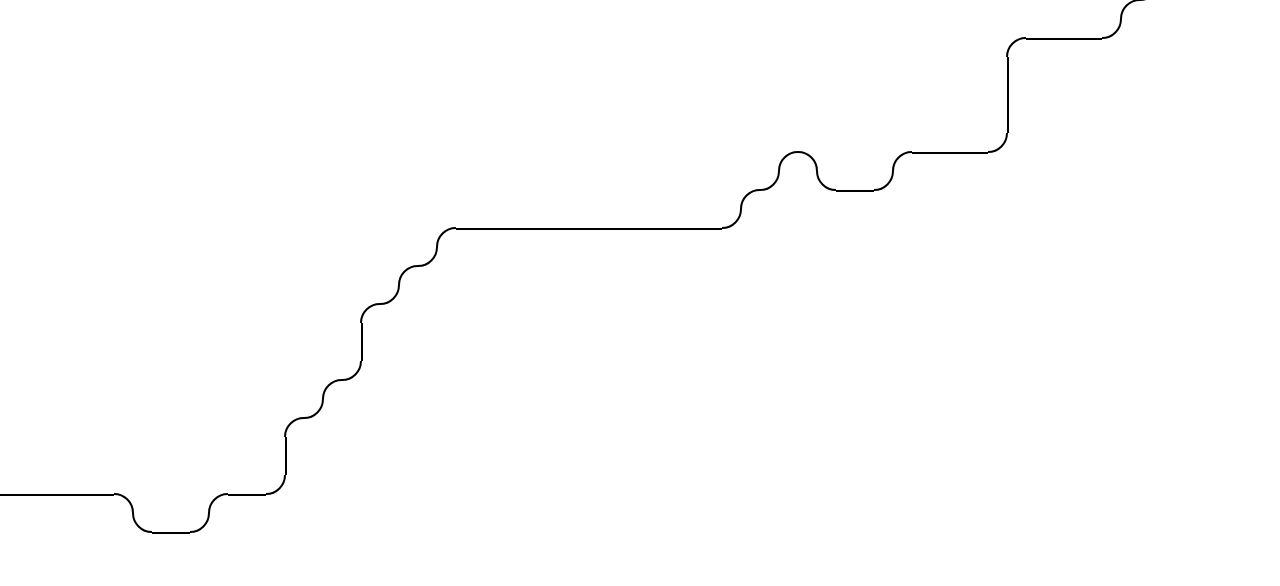
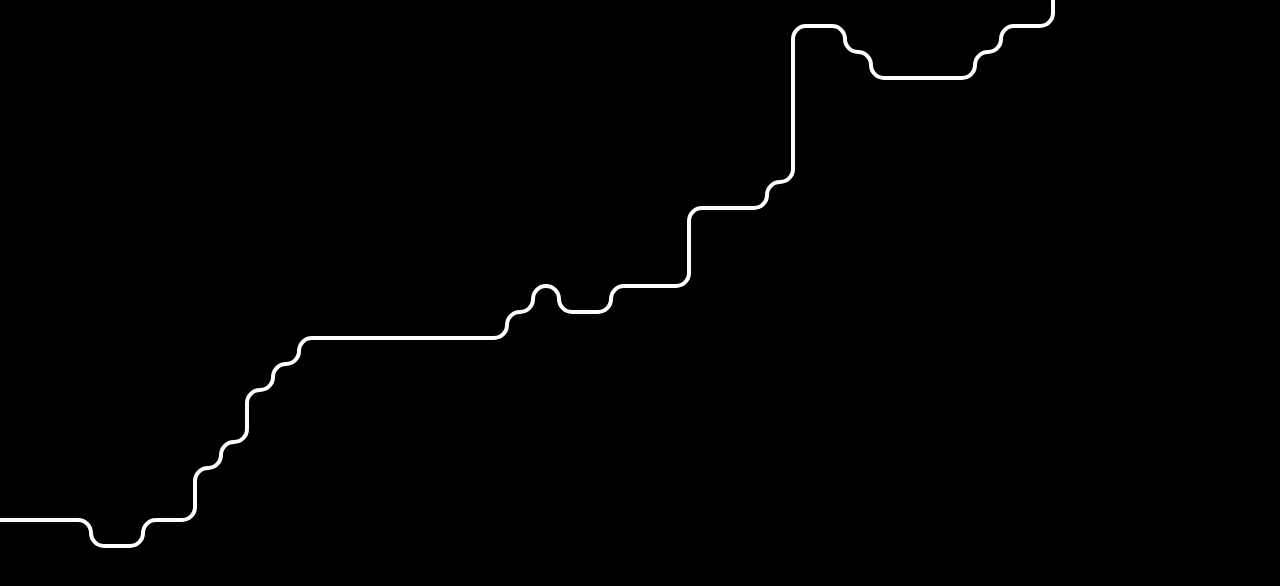
Before and after one commit to AngelRionCervi/somedrawings, a plain HTML site: page index.html in a window 1280 px wide. Drawn offline with Linux system fonts and the light colour scheme.

Commit message:
adjustment

```diff
--- a/drawMeStuff.js
+++ b/drawMeStuff.js
@@ -1,7 +1,8 @@
-const lineCount = 20;
-const lineHeight = 2;
+const lineCount = 30;
+const lineHeight = 4;
 const frameSpeed = 10;
-const steps = 100;
+const steps = 300;
+const fillColor = "#FFFFFF"
 
 let prevPos = 'strHor';
 
@@ -161,7 +162,7 @@ function draw(path) {
 	//console.log(path)
 
 	let ctx = canvas.getContext("2d");
-	ctx.fillStyle = "black";
+	ctx.fillStyle = fillColor;
 
 	let lastIndex = 0;
 
@@ -170,17 +171,17 @@ function draw(path) {
 	path.forEach((v, i, a) => {
 
 		if (v === "strHor") {
-			ctx.fillRect(x, y, lineGap, lineHeight);
+			ctx.fillRect(x, y-(lineHeight/2), lineGap, lineHeight);
 			x += lineGap;
 			lastDir = ''
 		} else if (v === "strVer") {
 			if (a[i-1] === "up" || lastDir === "up") {
 				lastDir = "up";
 				y -= lineGap;
-				ctx.fillRect(x, y, lineHeight, lineGap);
+				ctx.fillRect(x-(lineHeight/2), y, lineHeight, lineGap);
 			} else if(a[i-1] === "down" || lastDir === "down") {
 				lastDir = "down";
-				ctx.fillRect(x, y, lineHeight, lineGap);
+				ctx.fillRect(x-(lineHeight/2), y, lineHeight, lineGap);
 				y += lineGap;
 
 			}
@@ -260,9 +261,8 @@ function createArc(ctx, pos, pPos, lastDir) {
 
 		ctx.arc(x+xInc, y+yInc, radius, startingAngle, endingAngle, counterclockwise);
 
-
 		ctx.lineWidth = lineHeight;
-		ctx.strokeStyle = "#000000";
+		ctx.strokeStyle = fillColor;
 
 		ctx.stroke();
 		ctx.closePath();
--- a/style.css
+++ b/style.css
@@ -6,4 +6,5 @@ body {
 #elcanvas {
 	padding: 0;
 	margin: 0;
+	background: black;
 }
```
